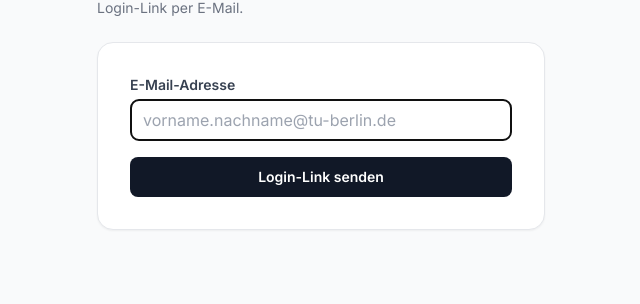
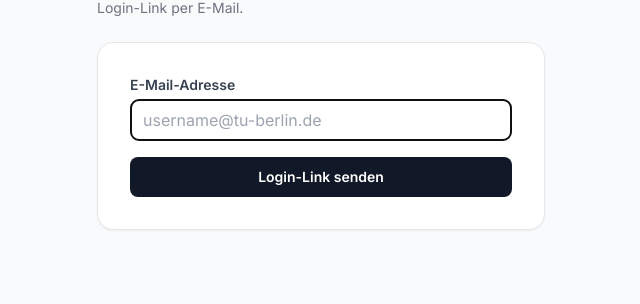
Before and after one commit to MNayer/tuberlin-dashboard, a Flask app: page /login in a window 1280 px wide. Shown: the part 163-467 px from the top of the page, without its empty margins (319-959 px from the left). Run offline with Flask 3, Linux system fonts and the light colour scheme; parts of the project's set-up code (start-up, migrations or seed data) failed here and were passed over; some libraries are stand-ins or nearby versions.

Commit message:
Changed placeholder

```diff
--- a/app/templates/login.html
+++ b/app/templates/login.html
@@ -12,7 +12,7 @@
         <div>
             <label class="block text-sm font-semibold text-gray-700 mb-1">E-Mail-Adresse</label>
             <input type="email" name="email" required autofocus
-                   placeholder="vorname.nachname@{{ domain }}"
+                   placeholder="username@{{ domain }}"
                    class="w-full rounded-lg border border-gray-200 px-3 py-2 focus:border-gray-400 focus:ring-0">
         </div>
         <button type="submit"
```
